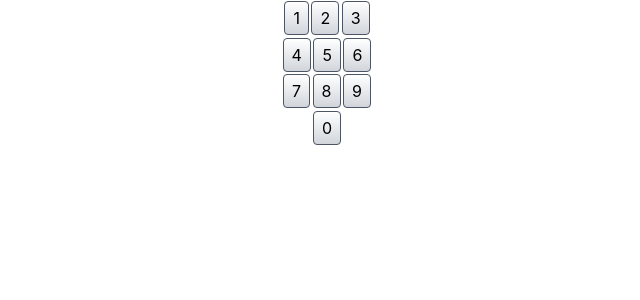
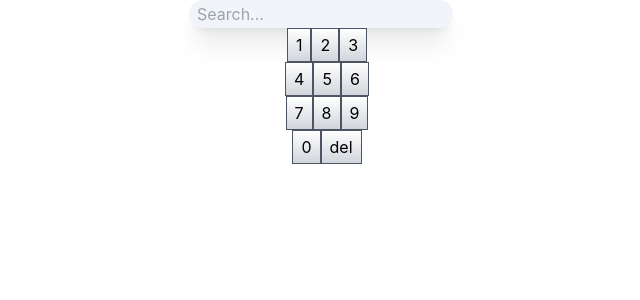
Before and after one commit to ArturoCarballo/Pokedex-Andres-Towers, a React (Create React App) app: page / in a window 1280 px wide. Shown: the top 300 px of the page, without its empty margins (313-953 px from the left). Built offline with nearby package versions, Linux system fonts and the light colour scheme.

Commit message:
Seachbar funcional y Del

```diff
--- a/src/App.tsx
+++ b/src/App.tsx
@@ -1,23 +1,25 @@
 import React from 'react';
+import { useState } from "react";
 import logo from './logo.svg';
 import './App.css';
 import Keyboard from './components/Keyboard/Keyboard';
+import SearchBar from './components/SearchBar/SearchBar';
+import { LanguageVariant } from 'typescript';
 
 function App() {
-  const [contador, setContador] = React.useState(0);
+  const [searchTerm, setSearchTerm] = useState('');
 
-  function aumentar() {
-    setContador(contador+1);
-    console.log(contador)
-  }
-
-  function disminuir() {
-    setContador(contador-1);
-    console.log(contador)
-  }
+  const handleKeyPress = (label: string) => {
+    if (label === "del") {
+      setSearchTerm((prev: string) => prev.slice(0, -1))
+    } else {
+      setSearchTerm((prev: string) => prev + label);
+    }
+  };
   return (
     <div className="App">
-      <Keyboard></Keyboard>
+      <SearchBar searchTerm={searchTerm} setSearchTerm={setSearchTerm}></SearchBar>
+      <Keyboard handleClick={handleKeyPress} ></Keyboard>
     </div>
   );
 }
--- a/src/components/ButtonKeyboard/ButtonKeyboard.tsx
+++ b/src/components/ButtonKeyboard/ButtonKeyboard.tsx
@@ -1,10 +1,14 @@
 interface ButtonKeyboardProps {
-    label: String
+    label: string
+    onClick: (label: string) => void;
 }
 
 const ButtonKeyboard = (props: ButtonKeyboardProps) => {
     return (
-        <button className="items-center px-2 py-1 border border-gray-600 rounded bg-gradient-to-t from-gray-300 to-white m-[0.1%]">
+        <button
+            className="items-center px-2 py-1 border border-gray-600 bg-gradient-to-t from-gray-300 to-white"
+            onClick={() => props.onClick(props.label)}
+        >
             {props.label}
         </button>
     );
--- a/src/components/Keyboard/Keyboard.tsx
+++ b/src/components/Keyboard/Keyboard.tsx
@@ -1,25 +1,30 @@
 import ButtonKeyboard from "../ButtonKeyboard/ButtonKeyboard";
 
-const Keyboard = () => {
+interface KeyboardProps {
+    handleClick: (label: string) => void;
+}
+
+const Keyboard: React.FC<KeyboardProps> = ({ handleClick }) => {
     return (
         <div className="flex flex-col">
             <div>
-                <ButtonKeyboard label={"1"}></ButtonKeyboard>
-                <ButtonKeyboard label={"2"}></ButtonKeyboard>
-                <ButtonKeyboard label={"3"}></ButtonKeyboard>
+                <ButtonKeyboard label={"1"} onClick={handleClick}></ButtonKeyboard>
+                <ButtonKeyboard label={"2"} onClick={handleClick}></ButtonKeyboard>
+                <ButtonKeyboard label={"3"} onClick={handleClick}></ButtonKeyboard>
             </div>
             <div>
-                <ButtonKeyboard label={"4"}></ButtonKeyboard>
-                <ButtonKeyboard label={"5"}></ButtonKeyboard>
-                <ButtonKeyboard label={"6"}></ButtonKeyboard>
+                <ButtonKeyboard label={"4"} onClick={handleClick}></ButtonKeyboard>
+                <ButtonKeyboard label={"5"} onClick={handleClick}></ButtonKeyboard>
+                <ButtonKeyboard label={"6"} onClick={handleClick}></ButtonKeyboard>
             </div>
             <div>
-                <ButtonKeyboard label={"7"}></ButtonKeyboard>
-                <ButtonKeyboard label={"8"}></ButtonKeyboard>
-                <ButtonKeyboard label={"9"}></ButtonKeyboard>
+                <ButtonKeyboard label={"7"} onClick={handleClick}></ButtonKeyboard>
+                <ButtonKeyboard label={"8"} onClick={handleClick}></ButtonKeyboard>
+                <ButtonKeyboard label={"9"} onClick={handleClick}></ButtonKeyboard>
             </div>
             <div>
-                <ButtonKeyboard label={"0"}></ButtonKeyboard>
+                <ButtonKeyboard label={"0"} onClick={handleClick}></ButtonKeyboard>
+                <ButtonKeyboard label={"del"} onClick={handleClick}></ButtonKeyboard>
             </div>
         </div>
     );
--- /dev/null
+++ b/src/components/SearchBar/SearchBar.tsx
@@ -0,0 +1,21 @@
+interface SearchBarProps {
+    searchTerm: string;
+    setSearchTerm: React.Dispatch<React.SetStateAction<string>>;
+  }
+
+  const SearchBar: React.FC<SearchBarProps> = ({ searchTerm, setSearchTerm }) => {
+      return (
+          <div>
+              <input
+                  className="appearance-none bg-slate-100 rounded-full shadow-xl text-gray-700 mr-3 py-1 px-2 leading-tight focus:outline-none focus:ring-1 focus:ring-blue-500"
+                  type="text"
+                  placeholder="Search..."
+                  aria-label="Search"
+                  value={searchTerm}
+                  onChange={(e) => setSearchTerm(e.target.value)}
+              />
+          </div>
+      );
+  };
+
+  export default SearchBar;
```
